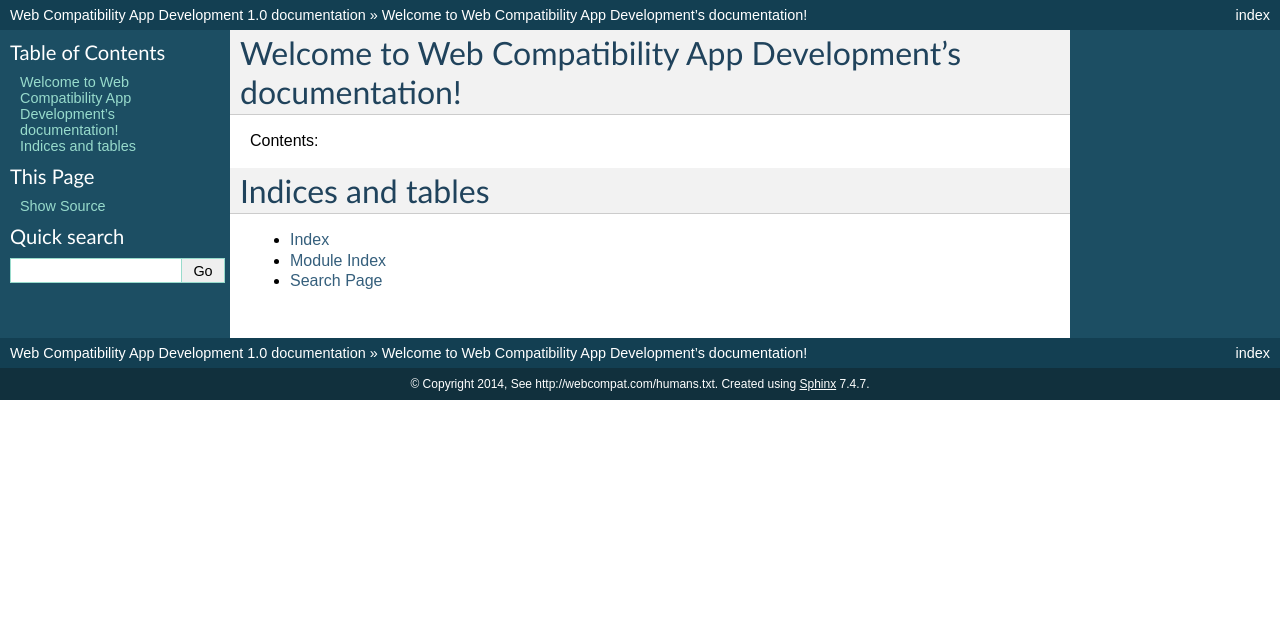
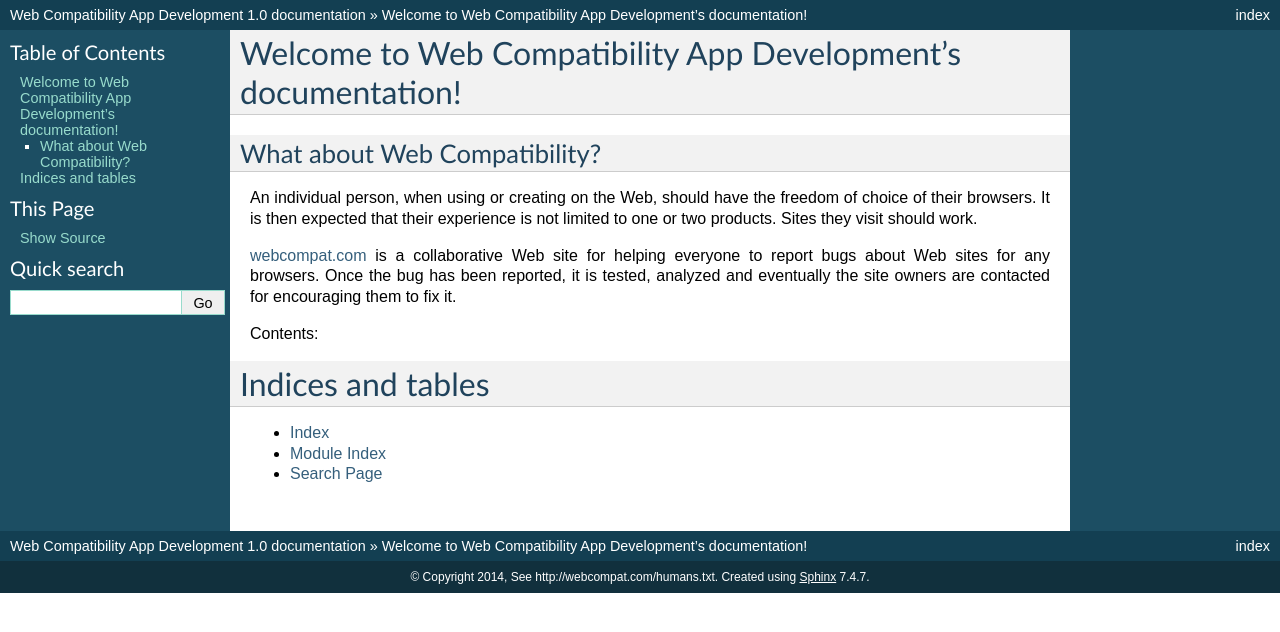
Before and after one commit to webcompat/webcompat.com, a Sphinx documentation site: the page built from docs/source/index.rst, in a window 1280 px wide. Shown: the top 632 px of the page. Built offline with Sphinx 7.4.7, drawn with Linux system fonts in a browser that asks for light colours.

Commit message:
Adding intro for Web Compatibility

```diff
--- a/docs/source/index.rst
+++ b/docs/source/index.rst
@@ -5,6 +5,14 @@
 
 Welcome to Web Compatibility App Development's documentation!
 =============================================================
+
+What about Web Compatibility?
+-----------------------------
+
+An individual person, when using or creating on the Web, should have the freedom of choice of their browsers. It is then expected that their experience is not limited to one or two products. Sites they visit should work.
+
+`webcompat.com <http://webcompat.com/>`_ is a collaborative Web site for helping everyone to report bugs about Web sites for any browsers. Once the bug has been reported, it is tested, analyzed and eventually the site owners are contacted for encouraging them to fix it.
+
 
 Contents:
 
```
